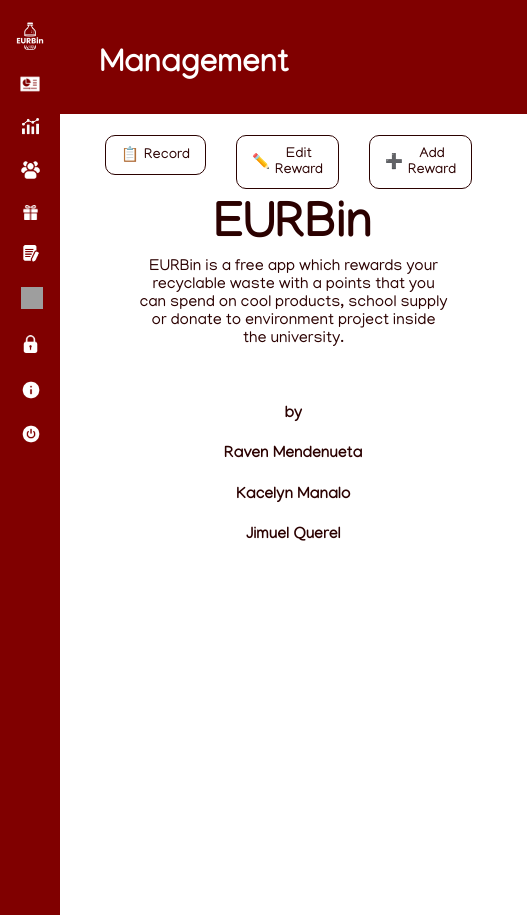
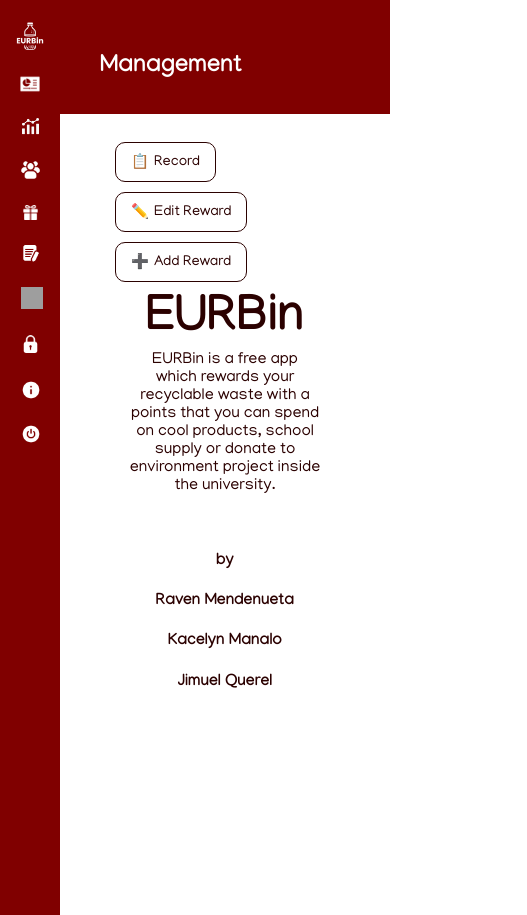
Before and after one commit to QJimuel/eurbin, a React (Vite) app in the folder Eurbin-Admin/: page /home in a window 390 px wide. Shown: the whole page, 527 px wide, since content can reach past the window. Built offline with nearby package versions, Linux system fonts and the light colour scheme; sample sign-in values are in the browser's storage; grey boxes are pictures that could not be loaded.

Commit message:
Eurbin Admin: Implementation Responsive on Various Screen sizes

```diff
--- a/Eurbin-Admin/src/App.css
+++ b/Eurbin-Admin/src/App.css
@@ -319,10 +319,15 @@
 }
 
 @media (max-width: 576px) {
+  .headings {
+
+    margin-top: 5%;
+    font-size: 1.5rem;
+  }
   .table-container,
   .table-container-analytics {
     max-height: 200px; /* Further adjust height */
-    max-width: 400px;
+    max-width: 250px;
   }
 
   thead th {
@@ -332,7 +337,7 @@
 
   .table-container tbody tr td,
   .table-container-analytics tbody tr td {
-    padding: 4px;
+      padding: 4px;
     font-size: 8px; /* Minimized font size */
   }
 }
@@ -607,7 +612,7 @@
 .header-button { /*CSS FOR ADD BUTTON IN CONTENT MANAGEMENT*/
   display: flex;
   gap: 10px; /* Consistent spacing between buttons */
-  justify-content: flex-end; /* Align buttons to the right */
+  justify-content: flex-start; /* Align buttons to the right */
   margin-top: 2%;
   margin-bottom: 0%;
   padding-right: 1%; /* Adjust spacing from the right side */
@@ -1094,6 +1099,45 @@
     font-size: 0.9rem; /* Adjust button text size */
     padding: 10px 15px; /* Adjust padding */
   }
+
+
+  .navList {
+    display: block;
+  }
+
+  .navList li {
+    margin-top: 10px;
+
+  }
+
+  .navList li:first-child {
+    margin-left: 10px;
+  }
+
+  .header-buttons {
+   /* Consistent spacing between buttons */
+    justify-content: flex-start; /* Align buttons to the right */
+    /* Adjust spacing from the right side */
+  }
+
+
+  /* Button common styles */
+  .hButton {
+    display: inline-block;
+    color: #FFF;
+    font-weight: bold;
+    text-align: center;
+    text-decoration: none;
+    /* padding: 12.5px 15px; */
+    padding-top: 10px;
+    padding-bottom: 8px;
+    padding-left: 9px;
+    padding-right: 8px;
+    border-radius: 25px;
+    border: none;
+    font-size: 8px;
+
+  }
 }
 
 
@@ -1819,8 +1863,8 @@
   }
   .active-btn {
 
-    font-size: 12px;
-    padding: 10px;
+    font-size: 8px;
+    padding: 5px;
     border-radius: 6px;
   }
 
@@ -1831,8 +1875,8 @@
   }
 
   .inactive-btn {
-    font-size: 10px;
-    padding: 10px;
+    font-size: 8px;
+    padding: 5px;
     border-radius: 6px;
   }
   .hButton {
```
